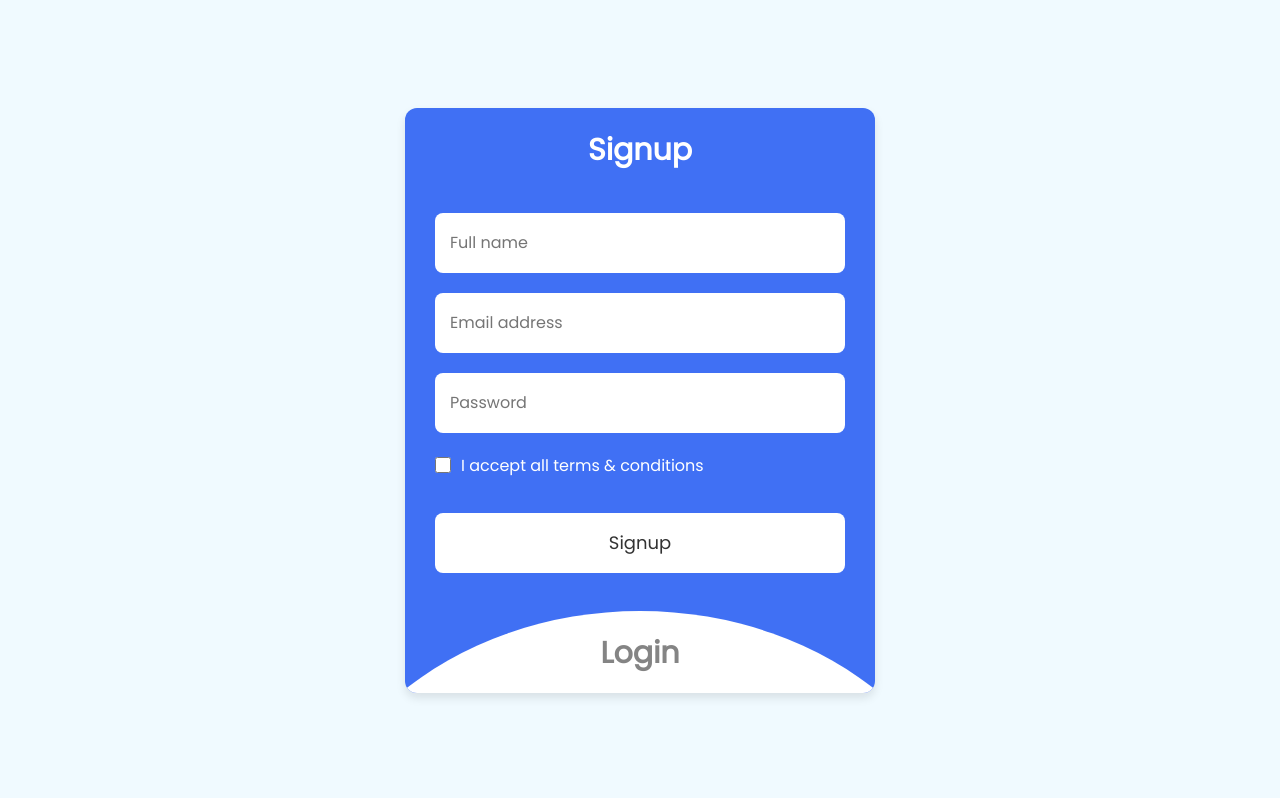
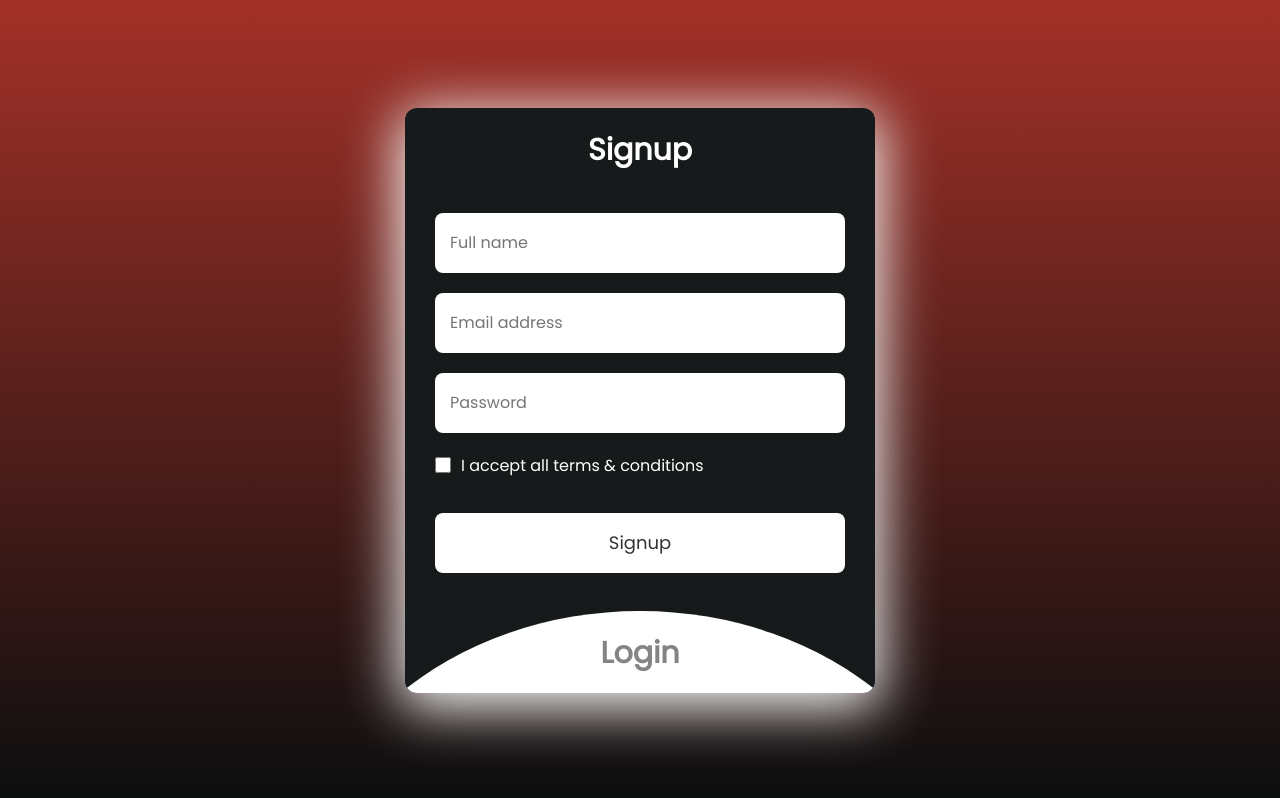
Before and after one commit to keremsahiin/myApp, a React (Create React App) app: page /sign in a window 1280 px wide. Built offline with nearby package versions, Linux system fonts and the light colour scheme.

Commit message:
login page update2

```diff
--- a/src/components/NavBar.js
+++ b/src/components/NavBar.js
@@ -15,8 +15,8 @@
   render() {
     return (
       <nav className='NavBarItems'>
-        <h1 className='navbar-logo'>
-            SCANNING APP
+        <h1><a href='/' style={{textDecoration : "none"}} className='navbar-logo'>SCANNING APP</a>
+
         </h1>
 
         <div className="menu-icons" onClick={this.handleClicke}>
--- a/src/components/SignOperations.js
+++ b/src/components/SignOperations.js
@@ -21,7 +21,6 @@
                         <input type="submit" value="Signup" />
                     </form>
                 </div>
-
                 <div className="form login">
                     <header onClick={handleClick}>Login</header>
                     <form action="/">
--- a/src/components/SignStyle.css
+++ b/src/components/SignStyle.css
@@ -3,7 +3,7 @@
     display: flex;
     align-items: center;
     justify-content: center;
-    background: #f0faff;
+    background-image: linear-gradient(#A33128,#0C0E0F);
     margin: 0;
     padding: 0;
     box-sizing: border-box;
@@ -16,16 +16,8 @@
     padding: 20px
       30px
       120px;
-    background: #4070f4;
-    box-shadow: 0
-      5px
-      10px
-      rgba(
-        0,
-        0,
-        0,
-        0.1
-      );
+    background: #161a1b;
+    box-shadow: 0 10px 55px 5px #fff;
     overflow: hidden;
   }
   .form.login {
@@ -147,7 +139,7 @@
   }
   .form.login
     input[type="submit"] {
-    background: #4070f4;
+    background: #161a1b;
     color: #fff;
     border: none;
   }
```
